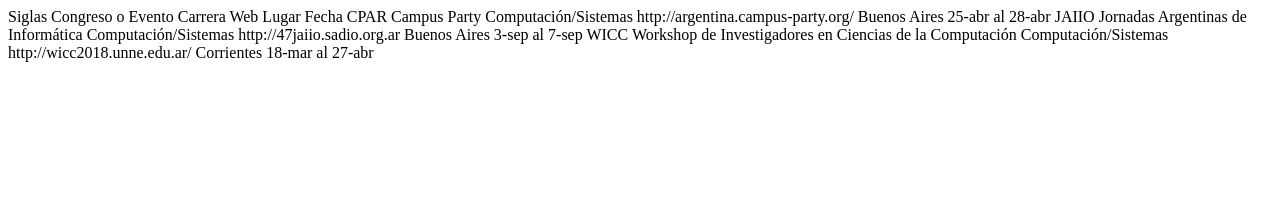
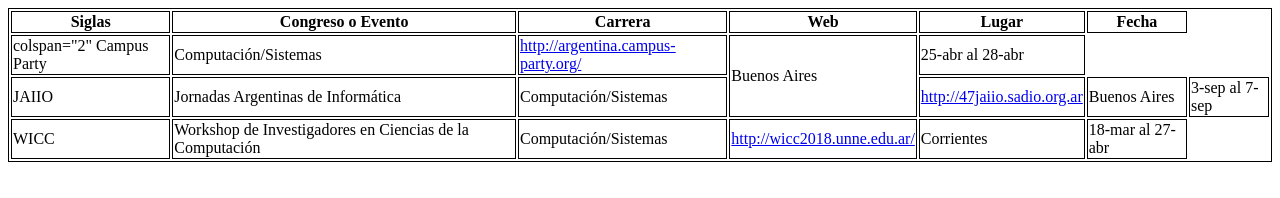
Before and after one commit to UCC-LabCompu2/ejercicios2023-Julian0444, a plain HTML site: page Ejercicios-HTML/ej_tablas.html in a window 1280 px wide. Drawn offline with Linux system fonts and the light colour scheme.

Commit message:
Se hizo ejercicio de tablas

```diff
--- a/Ejercicios-HTML/ej_tablas.html
+++ b/Ejercicios-HTML/ej_tablas.html
@@ -15,33 +15,45 @@
 <!--Elimine las siglas CPAR, y 'Campus Party' debe ocupar 2 celdas-->
 <!--Como campus party y Jaiio comparten el mismo lugar, unifique las celdas que contienen 'Buenos Aires'-->
 <body>
+<table>
+    <thead>
+       <th> Siglas  </th>
+        <th>Congreso o Evento</th>
+        <th>Carrera</th>
+        <th>Web</th>
+        <th>Lugar</th>
+        <th>Fecha</th>
+    </thead>
 
-Siglas
-Congreso o Evento
-Carrera
-Web
-Lugar
-Fecha
+    <tbody>
+    <tr>
+        <td> colspan="2" Campus Party</td>
+        <td>Computación/Sistemas</td>
+        <td><a href="http://argentina.campus-party.org/"> http://argentina.campus-party.org/</a></td>
+        <td rowspan="2"> Buenos Aires</td>
+        <td>25-abr al 28-abr</td>
+    </tr>
 
-CPAR
-Campus Party
-Computación/Sistemas
-http://argentina.campus-party.org/
-Buenos Aires
-25-abr al 28-abr
+    <tr>
+        <td>JAIIO</td>
+        <td>Jornadas Argentinas de Informática</td>
+        <td>Computación/Sistemas</td>
+        <td><a href="http://47jaiio.sadio.org.ar">http://47jaiio.sadio.org.ar</a></td>
+        <td>Buenos Aires</td>
+        <td>3-sep al 7-sep</td>
+    </tr>
 
-JAIIO
-Jornadas Argentinas de Informática
-Computación/Sistemas
-http://47jaiio.sadio.org.ar
-Buenos Aires
-3-sep al 7-sep
+    <tr>
+        <td>WICC</td>
+        <td>Workshop de Investigadores en Ciencias de la Computación</td>
+        <td>Computación/Sistemas</td>
+        <td><a href="http://wicc2018.unne.edu.ar/">http://wicc2018.unne.edu.ar/</a></td>
+        <td>Corrientes</td>
+        <td>18-mar al 27-abr</td>
+    </tr>
 
-WICC
-Workshop de Investigadores en Ciencias de la Computación
-Computación/Sistemas
-http://wicc2018.unne.edu.ar/
-Corrientes
-18-mar al 27-abr
+    </tbody>
+
+</table>
 </body>
 </html>
```
